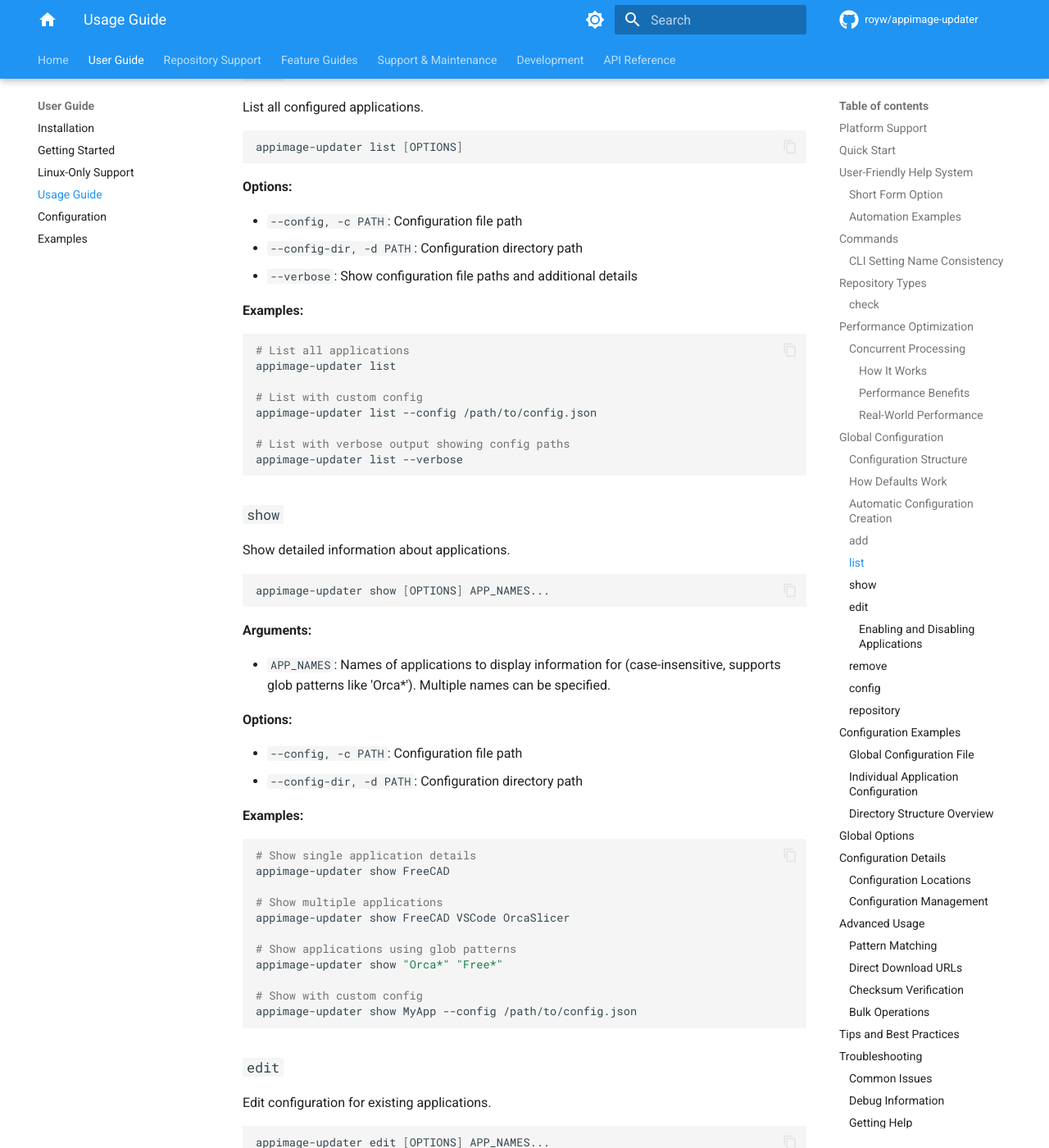
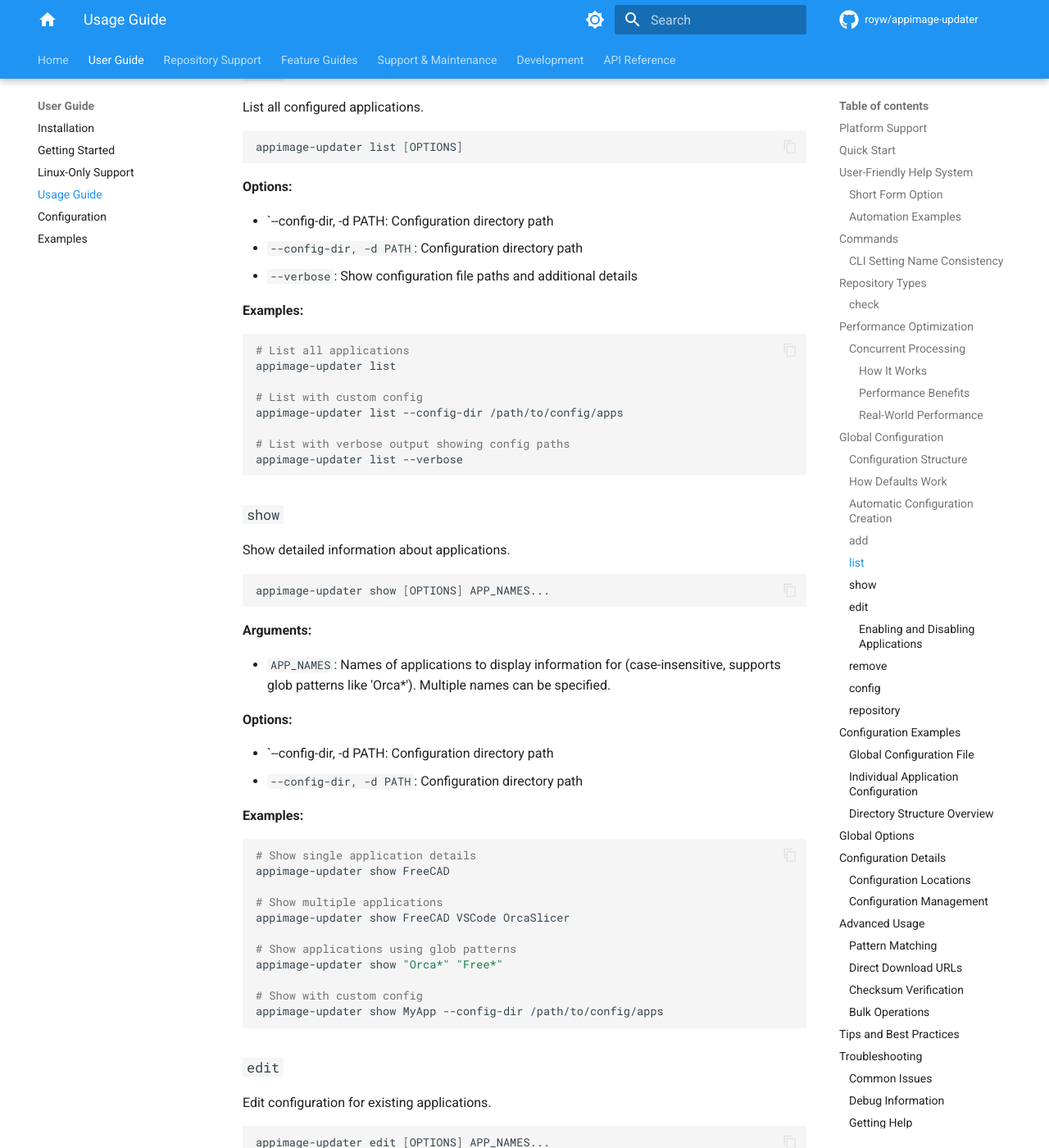
Before and after one commit to royw/appimage-updater, an MkDocs documentation site: the page built from docs/usage.md, in a window 1280 px wide and 1400 px high, scrolled down 7115 px. Shown: the whole window at 82% size. Built offline with MkDocs 1.6.1 and Material for MkDocs 9.7.7, drawn with Linux system fonts in a browser that asks for light colours; comment, search, counter and statistics services are not loaded; some of the changed text lies outside the part shown.

Commit message:
docs: update documentation to remove --config references (step 4 COMPLETE! 📚)
Updated all documentation to remove references to the deprecated --config option
and updated examples to use --config-dir instead.

Documentation Updates:
----------------------
**docs/usage.md:**
- Removed all --config option references from command documentation
- Updated all examples to use --config-dir
- Changed example paths from config.json to config/apps

**docs/configuration.md:**
- Updated configuration location priority list
- Removed reference to --config option
- Added note that single-file format is no longer supported
- Clarified only directory-based configuration is supported

**CHANGELOG.md:**
- Updated command option references to only mention --config-dir

**WARP.md:**
- Removed --config example
- Updated to only show --config-dir usage

**docs/testing.md:**
- Updated test examples to use --config-dir
- Changed variable names from single_config_file to config_apps_dir/test_config_dir

Files Modified:
---------------
- docs/usage.md
- docs/configuration.md
- CHANGELOG.md
- WARP.md
- docs/testing.md

Test Results:
-------------
✅ ALL 2101 TESTS PASSING!
✅ All lint checks passing
✅ All type checks passing

Status: Documentation updates complete! 📚

````diff
--- a/docs/usage.md
+++ b/docs/usage.md
@@ -128,7 +128,7 @@
 
 **Options:**
 
-- `--config, -c PATH`: Use specific configuration file
+- \`--config-dir, -d PATH: Use specific configuration directory
 - `--config-dir, -d PATH`: Use specific configuration directory
 - `--dry-run`: Check for updates without downloading
 - `--verbose`: Show detailed parameter information
@@ -153,7 +153,7 @@
 appimage-updater check "Orca*" "Free*"
 
 # Check with custom config file
-appimage-updater check --config /path/to/config.json
+appimage-updater check --config-dir /path/to/config/apps
 
 # Check with debug logging
 appimage-updater --debug check FreeCAD --dry-run
@@ -243,7 +243,7 @@
 
 **Options:**
 
-- `--config, -c PATH`: Configuration file path
+- \`--config-dir, -d PATH: Configuration directory path
 - `--config-dir, -d PATH`: Configuration directory path
 - `--create-dir`: Automatically create download directory
 - `--yes, -y`: Auto-confirm prompts (non-interactive mode)
@@ -289,7 +289,7 @@
 
 **Options:**
 
-- `--config, -c PATH`: Configuration file path
+- \`--config-dir, -d PATH: Configuration directory path
 - `--config-dir, -d PATH`: Configuration directory path
 - `--verbose`: Show configuration file paths and additional details
 
@@ -300,7 +300,7 @@
 appimage-updater list
 
 # List with custom config
-appimage-updater list --config /path/to/config.json
+appimage-updater list --config-dir /path/to/config/apps
 
 # List with verbose output showing config paths
 appimage-updater list --verbose
@@ -320,7 +320,7 @@
 
 **Options:**
 
-- `--config, -c PATH`: Configuration file path
+- \`--config-dir, -d PATH: Configuration directory path
 - `--config-dir, -d PATH`: Configuration directory path
 
 **Examples:**
@@ -336,7 +336,7 @@
 appimage-updater show "Orca*" "Free*"
 
 # Show with custom config
-appimage-updater show MyApp --config /path/to/config.json
+appimage-updater show MyApp --config-dir /path/to/config/apps
 ```
 
 ### `edit`
@@ -353,7 +353,7 @@
 
 **Options:**
 
-- `--config, -c PATH`: Configuration file path
+- \`--config-dir, -d PATH: Configuration directory path
 - `--config-dir, -d PATH`: Configuration directory path
 - `--url TEXT`: Update repository URL
 - `--download-dir TEXT`: Update download directory
@@ -479,7 +479,7 @@
 
 **Options:**
 
-- `--config, -c PATH`: Configuration file path
+- \`--config-dir, -d PATH: Configuration directory path
 - `--config-dir, -d PATH`: Configuration directory path
 - `--force, -f`: Force operation without confirmation prompts (use with caution)
 
@@ -519,7 +519,7 @@
 
 **Options:**
 
-- `--config, -c PATH`: Configuration file path
+- \`--config-dir, -d PATH: Configuration directory path
 - `--config-dir, -d PATH`: Configuration directory path
 - `--app TEXT`: Application name (required for show-effective action)
 
@@ -617,7 +617,7 @@
 
 **Options:**
 
-- `--config, -c PATH`: Configuration file path
+- \`--config-dir, -d PATH: Configuration directory path
 - `--config-dir, -d PATH`: Configuration directory path
 - `--limit, -l INTEGER`: Maximum number of releases to display (1-50, default: 10)
 - `--assets, -a`: Show detailed asset information for each release
@@ -645,7 +645,7 @@
 appimage-updater repository "Orca*" "Free*"
 
 # Examine with custom config and show assets
-appimage-updater repository MyApp --config /path/to/config.json --assets
+appimage-updater repository MyApp --config-dir /path/to/config/apps --assets
 
 # Show detailed repository information for troubleshooting
 appimage-updater repository ProblematicApp --limit 20 --assets
````
Also changed, not shown: CHANGELOG.md (+2 -2 lines), WARP.md (+1 -2 lines), docs/configuration.md (+4 -3 lines), docs/testing.md (+2 -2 lines).
